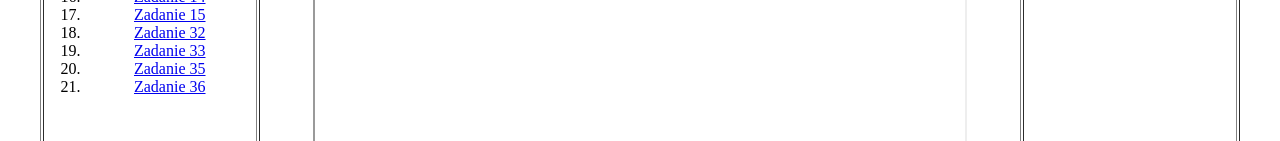
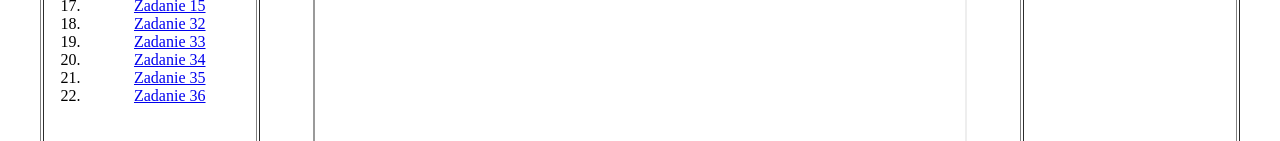
Before and after one commit to SebastianParniewicz/z15plus, a plain HTML site: page index.html in a window 1280 px wide. Shown: the part 451-592 px from the top of the page. Drawn offline with Linux system fonts and the light colour scheme.

Commit message:
Update index.html

```diff
--- a/index.html
+++ b/index.html
@@ -28,6 +28,7 @@ Zadania:
     <li><a href="Parn_z15.html" target="glowna">Zadanie 15</a> </li>
 	  <li><a href="Parn_z32.html" target="glowna">Zadanie 32</a> </li>
 	  <li><a href="Parn_z33.html" target="glowna">Zadanie 33</a> </li>
+	   <li><a href="Parn_z34.html" target="glowna">Zadanie 34</a> </li>
 	   <li><a href="Parn_z35.html" target="glowna">Zadanie 35</a> </li>
 	   <li><a href="Parn_z36.html" target="glowna">Zadanie 36</a> </li>
 
```
